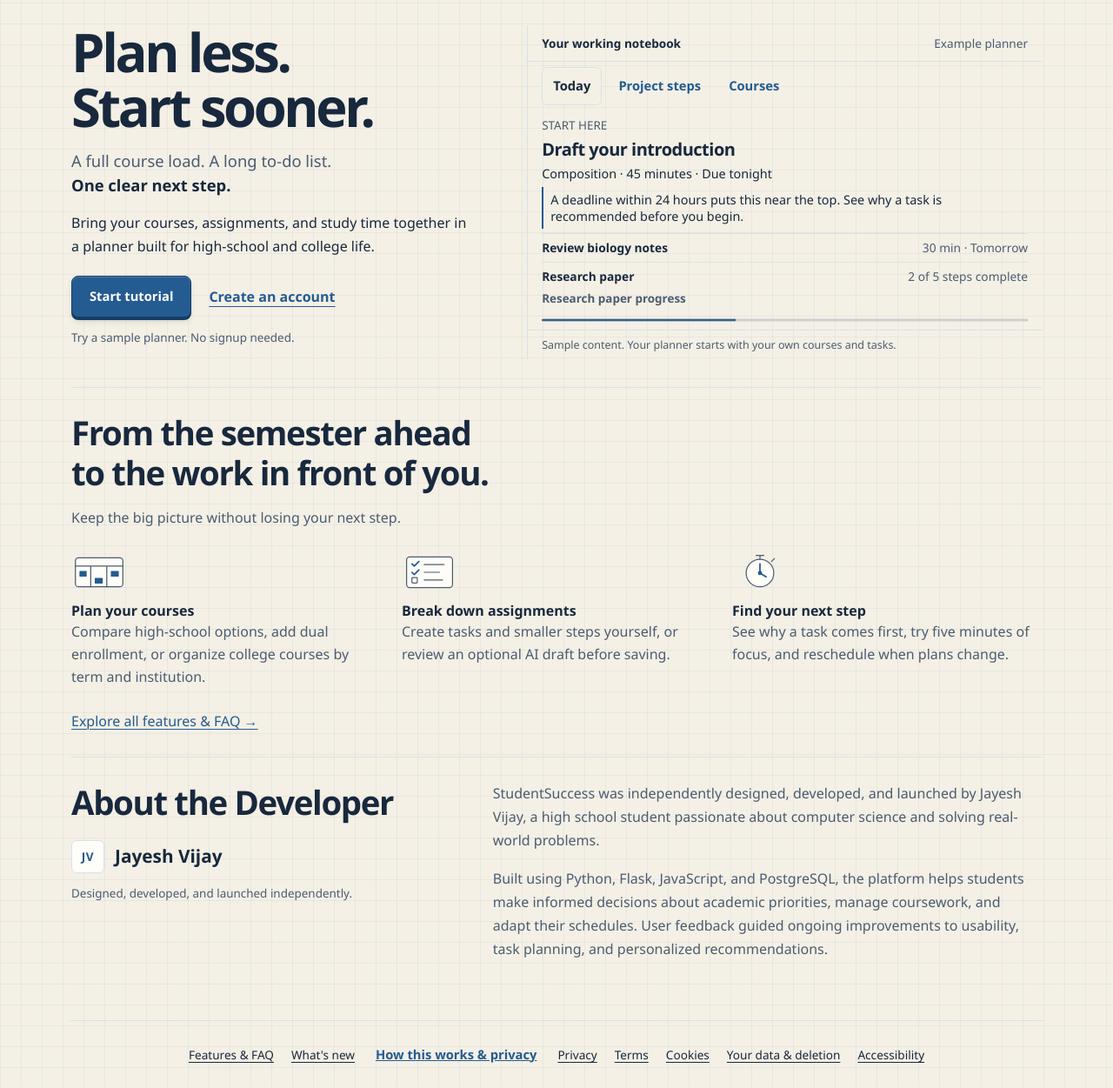
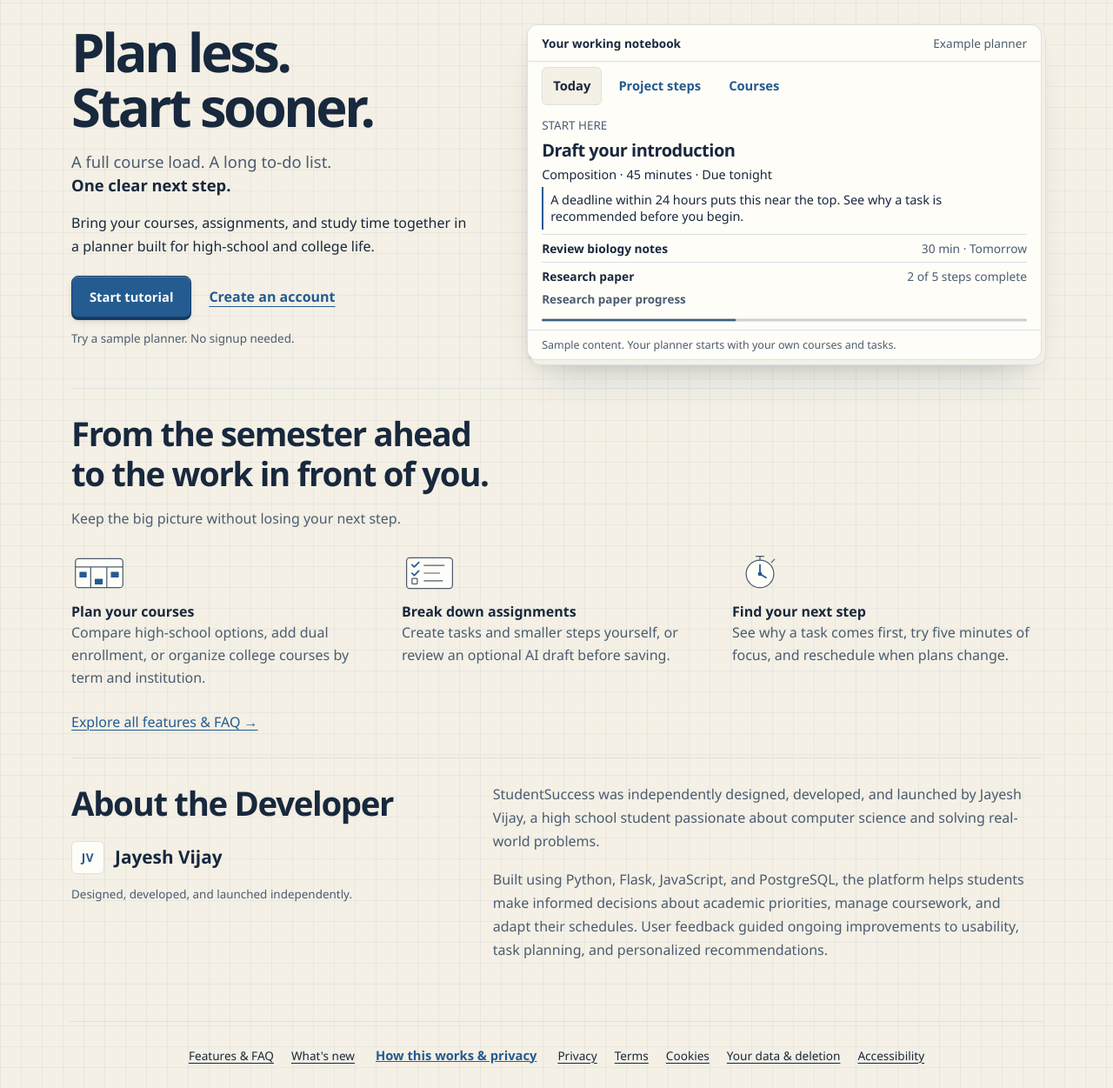
Before and after one commit to JVijay08/StudentSuccess, a Flask app: page / in a window 1280 px wide. Shown: the part 93-1344 px from the top of the page at 87% size. Before the commit the page ends 1321 px from the top, so only its background shows below. Run offline with Flask 3, Linux system fonts and the light colour scheme.

Commit message:
Restore landing notebook card
Co-authored-by: Copilot <223556219+Copilot@users.noreply.github.com>

```diff
--- a/static/css/landing.css
+++ b/static/css/landing.css
@@ -59,10 +59,9 @@ body.fieldnotes-landing .legal-footer,body.fieldnotes-landing .legal-footer nav{
 .notebook-footnote{padding:10px 20px}
 @media(max-width:680px){.fieldnotes-landing .landing-hero{padding:24px 0;gap:20px}.fieldnotes-landing .landing-hero h1{font-size:clamp(2.7rem,11vw,3.4rem)}.notebook-page{min-height:0;padding:14px 16px}.notebook-heading,.notebook-footnote{padding:12px 16px}.preview-tabs{padding:10px 16px 0}}
 
-/* The example planner is printed on the page, rather than a raised white card. */
-.fieldnotes-landing .landing-notebook{background:transparent;border:0;border-left:1px solid var(--line);border-radius:0;box-shadow:none;overflow:visible}
+/* Keep the interactive example visually distinct from the landing-page paper. */
+.fieldnotes-landing .landing-notebook{background:var(--white);border:1px solid var(--line);border-radius:12px;box-shadow:var(--shadow-paper);overflow:hidden}
 .fieldnotes-landing .notebook-reason{background:transparent;border-left:2px solid var(--blue);border-radius:0}
-@media(max-width:680px){.fieldnotes-landing .landing-notebook{border-left:0;border-top:1px solid var(--line)}}
 
 @media(min-width:681px){
   .fieldnotes-landing .landing-hero{grid-template-columns:minmax(0,.9fr) minmax(0,1.1fr)}
--- a/templates/landing.html
+++ b/templates/landing.html
@@ -6,7 +6,7 @@
   <meta name="theme-color" content="#18283d">
   <title>{{ seo.title }}</title>
   {% include '_accessibility_head.html' %}
-  <link rel="stylesheet" href="{{ url_for('static', filename='css/landing.css', v='20261010-landing-horizontal') }}">
+  <link rel="stylesheet" href="{{ url_for('static', filename='css/landing.css', v='20261010-notebook-card') }}">
   <script src="{{ url_for('static', filename='js/landing.js', v='20261010') }}" defer></script>
 </head>
 <body class="fieldnotes-landing">
```
